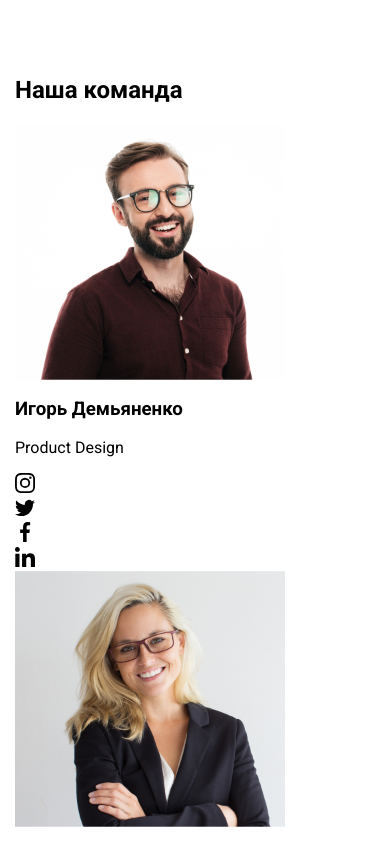
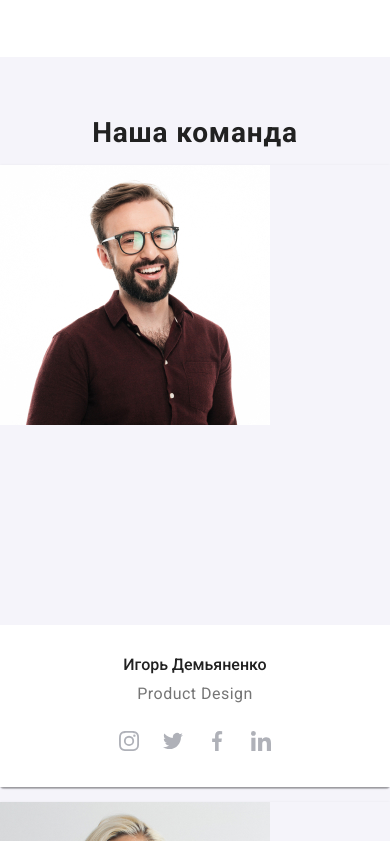
Before and after one commit to Lora-IEV/goit-markup-hw-08, a plain HTML site: page index.html in a window 390 px wide. Shown: the part 1503-2344 px from the top of the page. Drawn offline with nearby package versions, Linux system fonts and the light colour scheme.

Commit message:
questions about mobile menu, img

```diff
--- a/index.html
+++ b/index.html
@@ -125,7 +125,13 @@
                 <h2 class="team__title">Наша команда</h2>
                 <ul class="team__list list">
                     <li class="team__item">
-                        <img src="images/igor_demianenko.jpg" alt="фото Игоря Демьяненко" width="270">
+                        <div class="team__thumb">
+                            <img class="team__img"
+                            srcset="./images/demianenko.jpg 1x, ./images/demianenko@2x.jpg 2x"
+                            src="./images/demianenko.jpg"
+                            alt="Игорь Демьяненко"
+                            min-width="270"/>
+                        </div>
                         <div class="team__card">
                             <h3 class="team__name">Игорь Демьяненко</h3>
                             <p class="team__position">Product Design</p>
@@ -165,7 +171,10 @@
                         </div>
                     </li>
                     <li class="team__item">
-                        <img src="images/olga_repina.jpg" alt="фото Ольги Репиной" width="270">
+                        <div class="team__thumb">
+                            <img class="team__img" srcset="./images/repina.jpg 1x, ./images/repina@2x.jpg 2x" src="./images/repina.jpg"
+                                alt="Ольга Репина" min-width="270"/>
+                        </div>
                         <div class="team__card">
                             <h3 class="team__name">Ольга Репина</h3>
                             <p class="team__position">Frontend Developer</p>
@@ -205,7 +214,10 @@
                         </div>
                     </li>
                     <li class="team__item">
-                        <img src="images/nikolay_tarasov.jpg" alt="фото Николая Тарасова" width="270">
+                        <div class="team__thumb">
+                            <img class="team__img" srcset="./images/tarasov.jpg 1x, ./images/tarasov@2x.jpg 2x" src="./images/tarasov.jpg"
+                                alt="Николай Тарасов" min-width="270"/>
+                        </div>
                         <div class="team__card">
                             <h3 class="team__name">Николай Тарасов</h3>
                             <p class="team__position">Marketing</p>
@@ -245,7 +257,10 @@
                         </div>
                     </li>
                     <li class="team__item">
-                        <img src="images/mihail_ermakov.jpg" alt="фото Михаила Ермакова" width="270">
+                        <div class="team__thumb">
+                            <img class="team__img" srcset="./images/ermakov.jpg 1x, ./images/ermakov@2x.jpg 2x" src="./images/ermakov.jpg"
+                                alt="Михаил Ермаков" min-width="270"/>
+                        </div>
                         <div class="team__card">
                             <h3 class="team__name">Михаил Ермаков</h3>
                             <p class="team__position">Ul Designer</p>
@@ -475,6 +490,6 @@
     <script defer src="https://cdnjs.cloudflare.com/ajax/libs/body-scroll-lock/3.1.5/bodyScrollLock.min.js"
         integrity="sha512-HowizSDbQl7UPEAsPnvJHlQsnBmU2YMrv7KkTBulTLEGz9chfBoWYyZJL+MUO6p/yBuuMO/8jI7O29YRZ2uBlA=="
         crossorigin="anonymous"></script>
-    <script defer src=".js/mobile-menu.js"></script>
+    <script defer src="./js/mobile-menu.js"></script>
 </body>
 </html>
--- a/sass/components/_copy-team-section.scss
+++ b/sass/components/_copy-team-section.scss
@@ -10,24 +10,23 @@
 //   padding-bottom: 94px;
 // }
 
-.team__title {
-  margin-top: 0px;
-  margin-bottom: 50px;
-  color: $pre-black;
-  font-size: 36px;
-  font-weight: 700;
-  line-height: 1.17;
-  letter-spacing: 0.03em;
-  text-align: center;
-}
+// .team__title {
+//   margin-top: 0px;
+//   margin-bottom: 50px;
+//   color: $pre-black;
+//   font-size: 36px;
+//   font-weight: 700;
+//   line-height: 1.17;
+//   letter-spacing: 0.03em;
+//   text-align: center;
+// }
 
-.team__list {
-  padding-right: 0px;
-  padding-left: 0px;
-  display: flex;
-  margin: 0px;
-  list-style-type: none; /* Убираем маркеры */
-}
+// .team__list {
+//   padding-right: 0px;
+//   padding-left: 0px;
+//   display: flex;
+//   margin: 0px;
+// }
 
 .team__item {
   width: 270px;
@@ -45,35 +44,35 @@
   text-align: center;
 }
 
-.team__name {
-  color: $pre-black;
-  font-size: 16px;
-  font-weight: 500;
-  line-height: 1.19;
-  letter-spacing: 0.03em;
-  margin-top: 0px;
-  margin-bottom: 0px;
-}
+// .team__name {
+//   color: $pre-black;
+//   font-size: 16px;
+//   font-weight: 500;
+//   line-height: 1.19;
+//   letter-spacing: 0.03em;
+//   margin-top: 0px;
+//   margin-bottom: 0px;
+// }
 
-.team__position {
-  margin-top: 10px;
-  margin-bottom: 0px;
-  color: $grey;
-  font-size: 16px;
-  font-weight: 400;
-  line-height: 1.19;
-  letter-spacing: 0.03em;
-}
+// .team__position {
+//   margin-top: 10px;
+//   margin-bottom: 0px;
+//   color: $grey;
+//   font-size: 16px;
+//   font-weight: 400;
+//   line-height: 1.19;
+//   letter-spacing: 0.03em;
+// }
 
-.social-network-icons {
-  display: flex;
-  justify-content: center;
-  margin-top: 16px;
-}
+// .social-network-icons {
+//   display: flex;
+//   justify-content: center;
+//   margin-top: 16px;
+// }
 
-.social-network-icons__item:not(:first-child) {
-  margin-left: 10px;
-}
+// .social-network-icons__item:not(:first-child) {
+//   margin-left: 10px;
+// }
 
 .social-network-icons__link {
   display: flex;
--- /dev/null
+++ b/sass/components/_team-section.scss
@@ -0,0 +1,133 @@
+.team-section {
+  background-color: $light-grey-white;
+  margin-left: auto;
+  margin-right: auto;
+}
+
+.team {
+  padding: 60px 0;
+
+  @media screen and (min-width: 1200px) {
+    padding: 94px 0;
+  }
+}
+
+.team__title {
+  margin-top: 0px;
+  margin-bottom: 30px;
+  color: $pre-black;
+  font-size: 28px;
+  font-weight: 700;
+  line-height: 1.17;
+  letter-spacing: 0.03em;
+  text-align: center;
+
+  @media screen and (min-width: 1200px) {
+    margin-bottom: 50px;
+    font-size: 36px;
+  }
+}
+
+.team__list {
+  margin: -15px;
+
+  @media screen and (min-width: 768px) {
+    display: flex;
+    flex-wrap: wrap;
+  }
+}
+
+.team__item {
+  border-radius: 0px 0px 4px 4px;
+  box-shadow: $team-shadow;
+  max-width: 450px;
+  margin: 15px;
+
+  @media screen and (min-width: 768px) {
+    flex-basis: calc((100% - 60px) / 2);
+  }
+
+  @media screen and (min-width: 1200px) {
+    flex-basis: calc((100% - 120px) / 4);
+  }
+}
+
+.team__thumb {
+  overflow: hidden;
+  height: 460px;
+  width: 100%;
+
+  @media screen and (min-width: 768px) {
+    height: 374px;
+  }
+
+  @media screen and (min-width: 1200px) {
+    height: 260px;
+  }
+}
+
+.team__name {
+  margin-top: 0;
+  margin-bottom: 10px;
+  color: $pre-black;
+  font-weight: 500;
+  font-size: 16px;
+  line-height: 1.19;
+  text-align: center;
+}
+
+.team__position {
+  margin-top: 0;
+  margin-bottom: 16px;
+
+  color: $grey;
+  font-weight: 400;
+  font-size: 16px;
+  line-height: 1.19;
+  text-align: center;
+  letter-spacing: 0.03em;
+}
+
+.social-network-icons {
+  display: flex;
+  justify-content: center;
+}
+
+.social-network-icons:not(:last-child) {
+  margin-right: 10px;
+}
+
+.social-network-icons__link {
+  display: flex;
+  justify-content: center;
+  align-items: center;
+  width: 44px;
+  height: 44px;
+  border-radius: 50%;
+
+  background-color: $white;
+  fill: $network-grey;
+
+  transition: background-color 250ms cubic-bezier(0.4, 0, 0.2, 1),
+    fill 250ms cubic-bezier(0.4, 0, 0.2, 1);
+
+  &:hover,
+  &:focus {
+    background-color: $blue;
+    fill: $white;
+    outline: none;
+  }
+}
+
+.team__card {
+  padding: 30px 32px 24px 32px;
+  background-color: $white;
+
+  @media screen and (min-width: 1200px) {
+    padding: 30px 32px;
+  }
+}
+
+.team__img {
+  margin: 0;
+}
```
Also changed, not shown: portfolio.html (+9 -6 lines), css/main.css, css/main.min.css, images/demianenko.jpg (added), images/demianenko@2x.jpg (added), images/ermakov.jpg (added), images/ermakov@2x.jpg (added), images/repina.jpg (added), images/repina@2x.jpg (added), images/tarasov.jpg (added), images/tarasov@2x.jpg (added), 2 other files.
